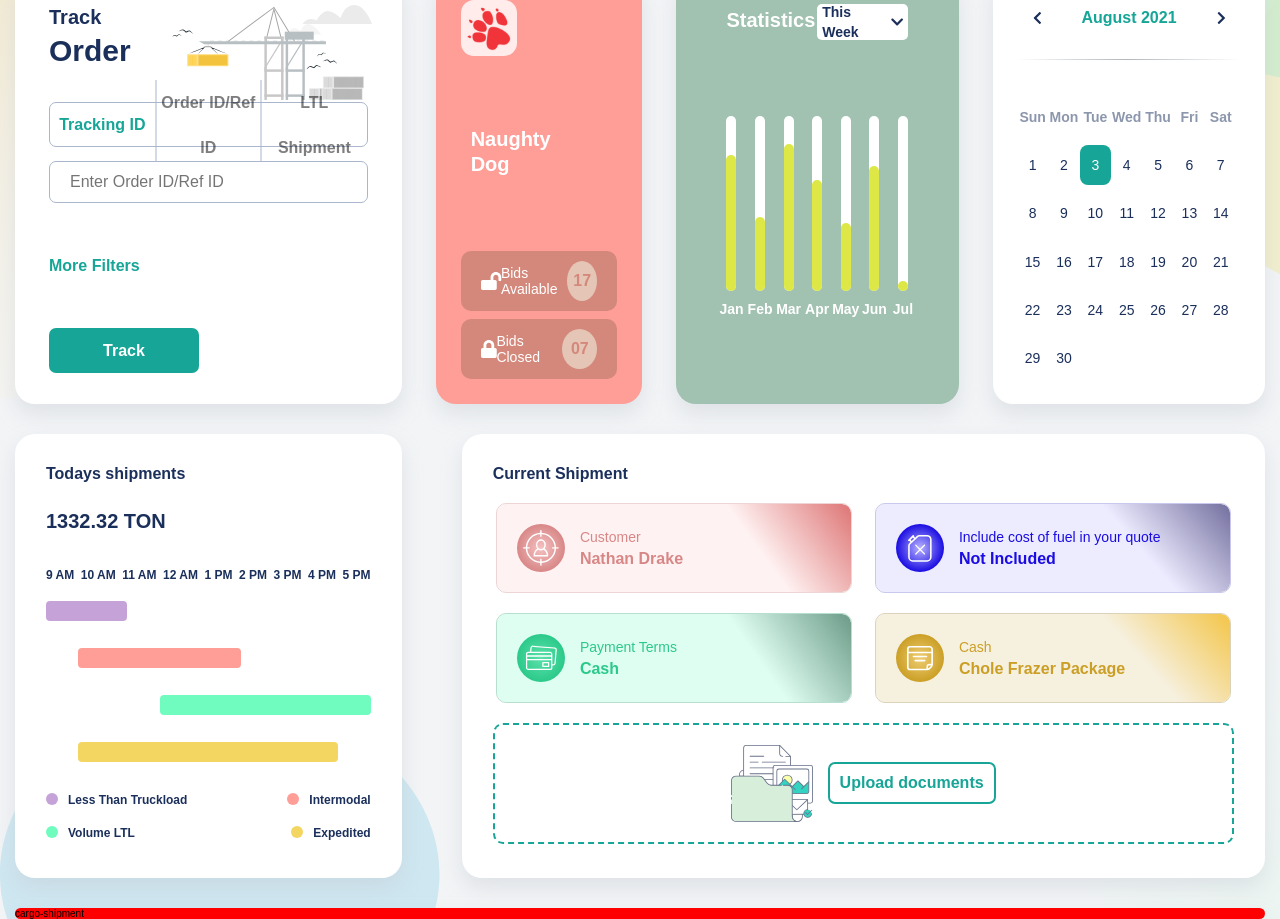
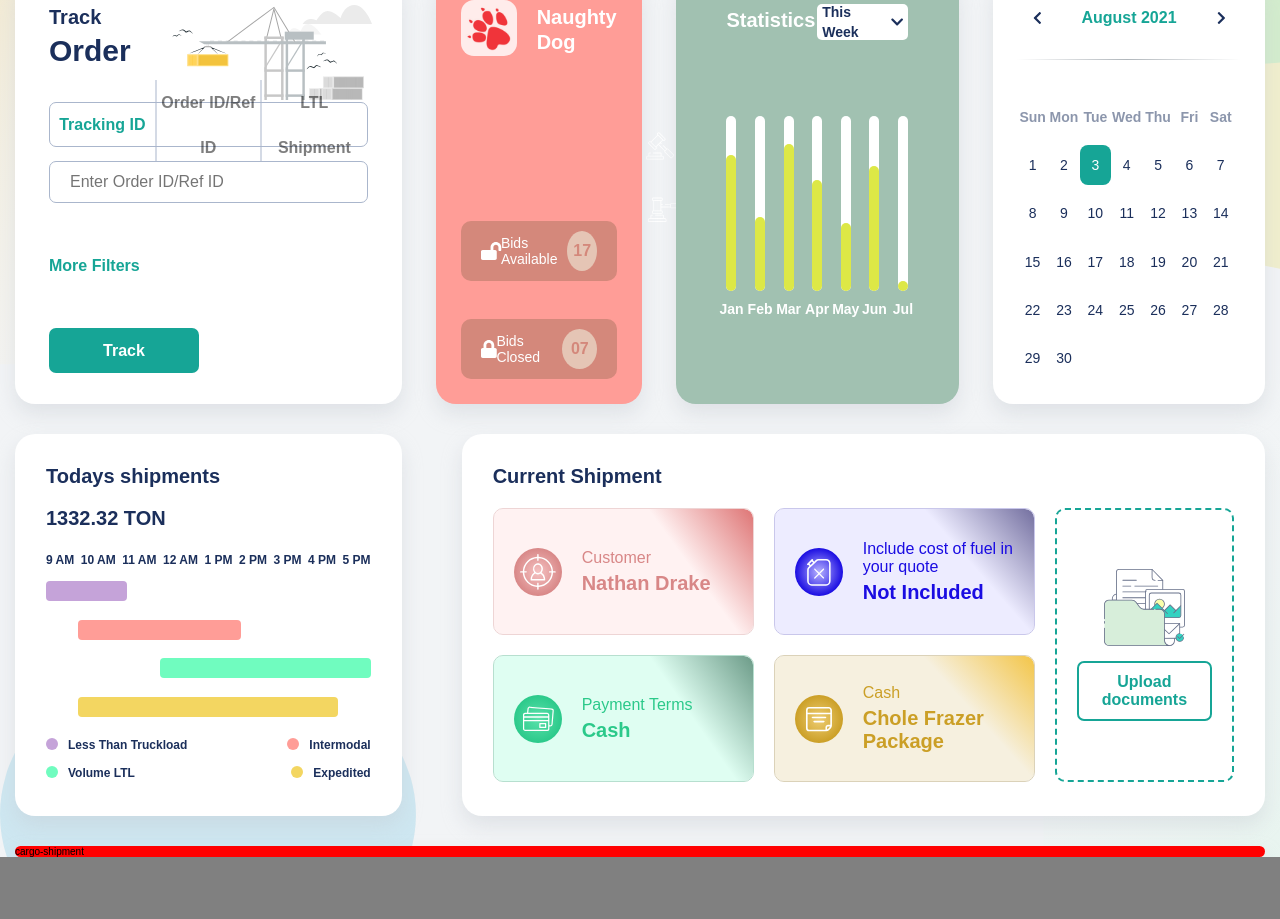
Before and after one commit to KamilTokarz110/Vue-dashboard, a Vue app: page / in a window 1280 px wide. Shown: the part 240-1159 px from the top of the page. After the commit the page ends 1097 px from the top, so only its background shows below. Built offline with nearby package versions, Linux system fonts and the light colour scheme.

Commit message:
Adding styles to Current-Shipment card component

```diff
--- a/src/components/Section_main.vue
+++ b/src/components/Section_main.vue
@@ -19,6 +19,7 @@
       a.card__button.card__button--filters More Filters
       a.card__button Track
   .card.card--bids
+    .card--bids__header
       img.card--bids__image(src="../assets/bids_logo.svg")
       h2.card--bids__title Naughty<br>Dog
     .card--bids__bottom
@@ -102,19 +103,24 @@
         p.card--todays-shipments__legend-item-text Expedited
   .card.card--current-shipment
     h3.card--current-shipment__title Current Shipment
-    .card--current-shipment__item
+    .card--current-shipment__items
+      .columnn
+        .row
+          .card--current-shipment__item.card--current-shipment__item--1
             img.card--current-shipment__image(src="../assets/Nathan_drake.svg")
             h3.card--current-shipment-title Customer <br> <strong>Nathan Drake</strong>
-    .card--current-shipment__item
+          .card--current-shipment__item.card--current-shipment__item--2
             img.card--current-shipment__image(src="../assets/Not_included.svg")
             h3.card--current-shipment-title Include cost of fuel in your quote <br> <strong>Not Included</strong>
-    .card--current-shipment__item
+        .row
+          .card--current-shipment__item.card--current-shipment__item--3
             img.card--current-shipment__image(src="../assets/Cash.svg")
             h3.card--current-shipment-title Payment Terms <br> <strong>Cash</strong>
-    .card--current-shipment__item
+          .card--current-shipment__item.card--current-shipment__item--4
             img.card--current-shipment__image(src="../assets/Frazer.svg")
             h3.card--current-shipment-title Cash <br> <strong>Chole Frazer Package</strong>
-    .card--current-shipment__item
+
+      .card--current-shipment__item-upload
         img.card--current-shipment__image(src="../assets/files.svg")
         a.card--current-shipment__link Upload documents
   .card.card--cargo-shipment cargo-shipment
--- a/src/scss/_main.scss
+++ b/src/scss/_main.scss
@@ -622,6 +622,12 @@ html {
             }
         }
 
+        &__header {
+            display: flex;
+            flex-basis: 100%;
+            gap: 20px;
+        }
+
         &__title {
             flex-basis: 70%;
             color: white;
@@ -632,7 +638,7 @@ html {
             @include lg {
                 font-size: 2rem;
                 padding-top: 5px;
-                padding-left: 10px;
+                // padding-left: 10px;
                 line-height: 25px;
                 // align-self: flex-start;
             }
@@ -1000,13 +1006,16 @@ html {
             font-size: 1.6rem;
 
             @include lg {
-                font-size: 2rem;
+                font-size: 4rem;
             }
+
 
 
             &--big {
                 font-size: 2rem;
                 font-weight: bolder;
+
+
 
             }
 
@@ -1077,26 +1086,7 @@ html {
 
 
 
-            // &:nth-child(4) {
 
-
-            //     background-color: #C5A3D9;
-            // }
-
-            // &:nth-child(5) {
-
-            //     background-color: #FF9D97;
-            // }
-
-            // &:nth-child(6) {
-
-            //     background-color: #70FCBF;
-            // }
-
-            // &:nth-child(7) {
-
-            //     background-color: #F3D661;
-            // }
         }
 
         &__legend {
@@ -1163,6 +1153,10 @@ html {
             flex-basis: 100%;
             font-size: 1.6rem;
 
+            @include lg {
+                font-size: 2rem;
+            }
+
             &--big {
                 position: relative;
                 font-size: 2rem;
@@ -1182,6 +1176,7 @@ html {
     &--current-shipment {
 
         display: flex;
+        // justify-content: c;
         flex-wrap: wrap;
         // background-color: red;
 
@@ -1189,8 +1184,18 @@ html {
 
         gap: 20px;
 
+        @include md {
+            justify-content: space-evenly;
+            flex-basis: 100%;
+        }
+
         @include lg {
+            // justify-content: center;
+            // align-items: center;
+            flex-direction: column;
+            flex-wrap: nowrap;
             padding: 31px 31px 34px 31px;
+            // gap: 20px;
         }
 
         &__title {
@@ -1202,8 +1207,66 @@ html {
             font-weight: bold;
             font-size: 1.6rem;
 
+            @include lg {
+                font-size: 2rem;
+                width: 100%;
+            }
+
             &--big {
                 border: solid #707070 1px;
+            }
+        }
+
+        &__items {
+            @include lg {
+
+
+                display: flex;
+                // flex-direction: row;
+                // flex-wrap: wrap;
+                // align-items: center;
+                // justify-content: space-evenly;
+                width: 100%;
+                // width: 100%;
+                // gap: 20px;
+
+            }
+
+
+
+
+        }
+
+        .columnn {
+            @include lg {
+                display: flex;
+                flex-direction: column;
+                width: 100%;
+                gap: 20px;
+            }
+        }
+
+        .row {
+
+            @include lg {
+                // gap: 20px;
+                // background-color: red;
+                width: 100%;
+                margin-left: 0px;
+                margin-right: 0px;
+                flex-wrap: nowrap;
+
+            }
+
+            &--top {
+                @include lg {
+
+
+                    // flex-basis: 20%;
+                    // background-color: red;
+                    // margin-bottom: 40px;
+
+                }
             }
         }
 
@@ -1215,16 +1278,89 @@ html {
             padding: 20px 20px;
             flex-basis: 100%;
 
-            background: transparent linear-gradient(54deg, #FFF2F2 70%, #DE7575 100%) 0% 0% no-repeat padding-box;
-            border: 1px solid #EED5D5;
             border-radius: 10px;
-            color: #D88787;
+
+            &--1 {
+
+
+                background: transparent linear-gradient(54deg, #FFF2F2 70%, #DE7575 100%) 0% 0% no-repeat padding-box;
+                border: 1px solid #EED5D5;
+
+                color: #D88787;
+            }
+
+            &--2 {
+
+                background: transparent linear-gradient(49deg, #EDECFF 70%, #736F9F 100%) 0% 0% no-repeat padding-box;
+                border: 1px solid #C9C7EB;
+                color: #1A0CE2;
+            }
+
+            &--3 {
+
+                background: transparent linear-gradient(55deg, #DFFEF2 70%, #6C9B88 100%) 0% 0% no-repeat padding-box;
+                border: 1px solid #B7DFCF;
+                color: #2BC98A;
+
+            }
+
+            &--4 {
+
+                background: transparent linear-gradient(48deg, #F6F0DF 70%, #F3C548 100%) 0% 0% no-repeat padding-box;
+                border: 1px solid #DBD2B9;
+                color: #CB9F26;
+
+            }
+
+            @include md {
+                flex-basis: 48%;
+            }
+
+            @include lg {
+                gap: 20px;
+                flex-basis: 50%;
+                height: 127px;
+                margin-right: 20px;
+
+            }
+
+            &-upload {
+
+
+                @include lg {
+                    // flex-basis: 20%;
+                    display: flex;
+                    align-items: center;
+                    flex-direction: column;
+                    justify-content: center;
+                    gap: 15px;
+                    padding: 20px 20px;
+                    width: 30%;
+                    height: 100%;
+                    // width: 40%;
+
+                }
+
+                background: #FFFFFF 0% 0% no-repeat padding-box;
+                border: 2px dashed #16A596;
+                border-radius: 10px;
+                opacity: 1;
+                color: #16A596;
+
+            }
+
+
+
 
 
 
             .card--current-shipment-title {
                 font-size: 1.4rem;
                 font-weight: normal;
+
+                @include lg {
+                    font-size: 1.6rem;
+                }
 
             }
 
@@ -1234,28 +1370,17 @@ html {
                 display: block;
                 font-size: 1.6rem;
                 margin-top: 5px;
+
+                @include lg {
+                    font-size: 2rem;
+                }
             }
-
-            &:nth-child(3) {
-                background: transparent linear-gradient(49deg, #EDECFF 70%, #736F9F 100%) 0% 0% no-repeat padding-box;
-                border: 1px solid #C9C7EB;
-                color: #1A0CE2;
 
 
 
-            }
 
-            &:nth-child(4) {
-                background: transparent linear-gradient(55deg, #DFFEF2 70%, #6C9B88 100%) 0% 0% no-repeat padding-box;
-                border: 1px solid #B7DFCF;
-                color: #2BC98A;
-            }
 
-            &:nth-child(5) {
-                background: transparent linear-gradient(48deg, #F6F0DF 70%, #F3C548 100%) 0% 0% no-repeat padding-box;
-                border: 1px solid #DBD2B9;
-                color: #CB9F26;
-            }
+
 
             &:nth-child(6) {
                 background: #FFFFFF 0% 0% no-repeat padding-box;
@@ -1264,8 +1389,17 @@ html {
                 opacity: 1;
                 color: #16A596;
 
+                @include md {
+                    align-items: center;
+                    justify-content: center;
+                    flex-basis: 100%;
+                }
 
+                @include lg {
+                    height: 50%;
+                }
             }
+
 
 
 
@@ -1284,37 +1418,15 @@ html {
             border-radius: 7px;
             opacity: 1;
 
+            @include md {
+                font-size: 1.6rem;
+
+                padding: 10px 10px;
+            }
+
 
         }
 
-        @include md {
-            justify-content: space-evenly;
-            flex-basis: 100%;
-
-
-            &__item {
-                flex-basis: 48%;
-
-                &:nth-child(6) {
-                    align-items: center;
-                    justify-content: center;
-                    flex-basis: 100%;
-
-
-
-                }
-            }
-
-            &__link {
-                font-size: 1.6rem;
-
-                padding: 10px 10px;
-
-
-
-
-            }
-        }
 
         @include lg {
             flex-basis: calc((100% / 12) * 8 - #{$flex-gap});
```
Lines whose indentation alone changed are shown as unchanged.
